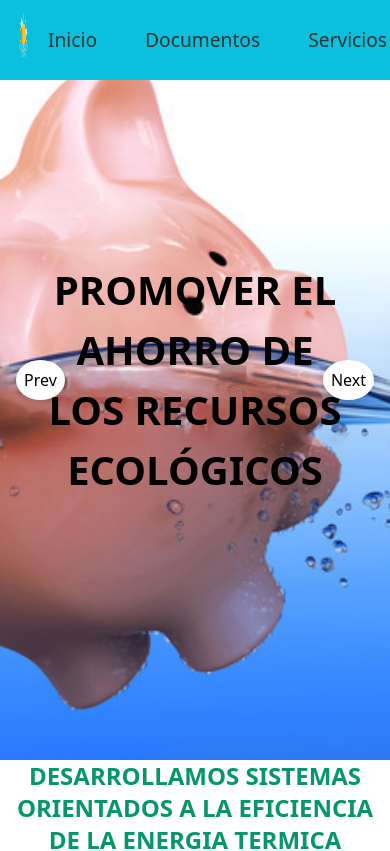
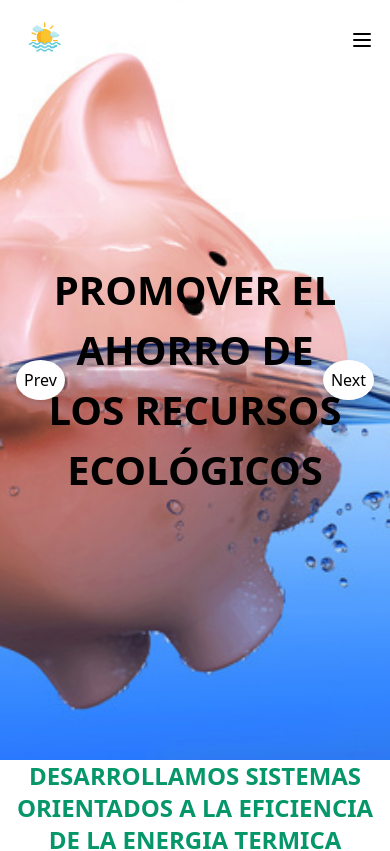
Before and after one commit to luigiRR/repositorio-ecocalor, a React (Create React App) app: page / in a window 390 px wide. Shown: the top 851 px of the page. Built offline with nearby package versions, Linux system fonts and the light colour scheme.

Commit message:
navigation responsive

```diff
--- a/src/components/Navigation/Navigation.jsx
+++ b/src/components/Navigation/Navigation.jsx
@@ -1,4 +1,3 @@
-
 import React, { useState, useEffect } from "react";
 import { Link } from "react-router-dom";
 import Logo from '../../assets/Navbar/sol.png';
@@ -7,74 +6,38 @@ export default function Navigation() {
   const [isOpen, setIsOpen] = useState(false);
   const [isScrolled, setIsScrolled] = useState(false);
 
-  // Cambia el estado cuando el usuario hace scroll
   useEffect(() => {
     const handleScroll = () => {
-      if (window.scrollY > 50) {
-        setIsScrolled(true);
-      } else {
-        setIsScrolled(false);
-      }
+      setIsScrolled(window.scrollY > 50);
     };
-
     window.addEventListener("scroll", handleScroll);
-
-    return () => {
-      window.removeEventListener("scroll", handleScroll);
-    };
+    return () => window.removeEventListener("scroll", handleScroll);
   }, []);
 
   const navStyle = {
-    backgroundColor: '#0ac0dd', //isScrolled ? 'rgba(249, 250, 251, 0.9)' : 'transparent',
+    backgroundColor: isScrolled ? '#0ac0dd' : 'transparent',
     position: 'fixed',
     top: 0,
     left: 0,
     right: 0,
     zIndex: 10,
+    padding: '0 1rem',
+    transition: 'background-color 0.4s ease, box-shadow 0.4s ease',
     boxShadow: isScrolled ? '0 2px 4px rgba(0, 0, 0, 0.1)' : 'none',
-    transition: 'background-color 0.4s ease, box-shadow 0.4s ease',
-  };
-
-  const linkStyle = {
-    fontSize: '1.2rem',
-    padding: '0.5rem 1rem',
-    color: '#333',
-    textDecoration: 'none',
-    borderRadius: '0.375rem',
-    position: 'relative',
-    overflow: 'hidden',
-    transition: 'color 0.4s ease',
-  };
-
-  const linkHoverStyle = {
-    color: 'white',
-  };
-
-  const linkBefore = {
-    content: '""',
-    position: 'absolute',
-    bottom: 0,
-    left: '50%',
-    width: '0%',
-    height: '2px',
-    backgroundColor: '#EF4444',
-    transition: 'width 0.4s ease, left 0.4s ease',
   };
 
   const mobileMenuStyle = {
     display: isOpen ? 'block' : 'none',
-    padding: '0.5rem 0',
-    backgroundColor: '#F9FAFB',
-    borderRadius: '0.375rem',
+    position: 'absolute',
+    top: '100%',
+    left: 0,
+    right: 0,
+    backgroundColor: '#fff',
     boxShadow: '0 2px 4px rgba(0, 0, 0, 0.1)',
-    transition: 'opacity 0.4s ease',
-    opacity: isOpen ? 1 : 0,
-    transform: isOpen ? 'translateY(0)' : 'translateY(-10px)',
+    padding: '1rem 0',
+    zIndex: 9,
   };
 
-  const toggleMenu = () => setIsOpen(!isOpen);
-
-  // Mapeo de rutas en inglés con textos en español
   const menuItems = [
     { path: '/', label: 'Inicio' },
     { path: '/doc', label: 'Documentos' },
@@ -83,60 +46,47 @@ export default function Navigation() {
     { path: '/contact', label: 'Contáctanos' },
   ];
 
-  const logoStyle = {
-    height: '90px',  // Ajusta el tamaño de la imagen
-    marginRight: '1rem', // Espacio entre el logo y el menú
-  };
-
   return (
     <nav style={navStyle}>
-      <div style={{ maxWidth: '1200px', margin: '0 auto', padding: '0 1rem' }}>
-        <div style={{ display: 'flex', alignItems: 'center', height: '80px' }}>
+      <div style={{ maxWidth: '1200px', margin: '0 auto', display: 'flex', alignItems: 'center', height: '80px' }}>
         {/* Logo */}
-          <div style={{ flexGrow: 1 }}>
         <Link to="/">
-              <img src={Logo} alt="Logo" style={logoStyle} /> {/* Cambia la ruta a tu logo */}
+          <img src={Logo} alt="Logo" style={{ height: '60px' }} />
         </Link>
-          </div>
 
-          {/* Menú de Navegación */}
-          <div style={{ flexGrow: 1, display: 'flex', justifyContent: 'flex-end' }}>
-            <div style={{ display: 'flex', alignItems: 'baseline', gap: '1rem' }}>
+        {/* Desktop Menu */}
+        <div className="desktop-menu" style={{ flexGrow: 1, display: 'none', justifyContent: 'flex-end', gap: '1rem' }}>
           {menuItems.map((item, index) => (
             <Link
               key={index}
               to={item.path}
-                  style={linkStyle}
-                  onMouseEnter={(e) => {
-                    e.target.style.color = linkHoverStyle.color;
-                    const before = e.target.querySelector('span');
-                    before.style.width = '100%';
-                    before.style.left = '0';
-                  }}
-                  onMouseLeave={(e) => {
-                    e.target.style.color = '#333';
-                    const before = e.target.querySelector('span');
-                    before.style.width = '0%';
-                    before.style.left = '50%';
+              style={{
+                fontSize: '1rem',
+                color: '#333',
+                textDecoration: 'none',
+                padding: '0.5rem 1rem',
               }}
             >
-                  {item.label} {/* Muestra el nombre en español */}
-                  <span style={linkBefore} />
+              {item.label}
             </Link>
           ))}
         </div>
-          </div>
 
-          {/* Botón del Menú Móvil */}
-          <div style={{ marginLeft: 'auto' }}>
-            <button onClick={toggleMenu} style={{ background: 'transparent', border: 'none', cursor: 'pointer' }}>
+        {/* Mobile Toggle */}
+        <button
+          onClick={() => setIsOpen(!isOpen)}
+          style={{
+            background: 'transparent',
+            border: 'none',
+            cursor: 'pointer',
+            marginLeft: 'auto',
+          }}
+        >
           <svg
-                className="block h-6 w-6"
             xmlns="http://www.w3.org/2000/svg"
             fill="none"
             viewBox="0 0 24 24"
             stroke="currentColor"
-                aria-hidden="true"
             style={{ width: '24px', height: '24px' }}
           >
             {!isOpen ? (
@@ -146,24 +96,36 @@ export default function Navigation() {
             )}
           </svg>
         </button>
-          </div>
-        </div>
-      </div>
 
-      {/* Menú para móviles */}
+        {/* Mobile Menu */}
         <div style={mobileMenuStyle}>
           {menuItems.map((item, index) => (
             <Link
               key={index}
               to={item.path}
-            style={{ ...linkStyle, display: 'block', textAlign: 'center' }}
-            onMouseEnter={(e) => e.target.style.color = linkHoverStyle.color}
-            onMouseLeave={(e) => e.target.style.color = '#333'}
+              style={{
+                display: 'block',
+                textAlign: 'center',
+                padding: '1rem',
+                fontSize: '1.2rem',
+                color: '#333',
+                textDecoration: 'none',
+              }}
             >
-            {item.label} {/* Muestra el nombre en español */}
+              {item.label}
             </Link>
           ))}
         </div>
+      </div>
+      <style>
+        {`
+          @media (min-width: 768px) {
+            .desktop-menu {
+              display: flex !important;
+            }
+          }
+        `}
+      </style>
     </nav>
   );
 }
```
Lines whose indentation alone changed are shown as unchanged.
